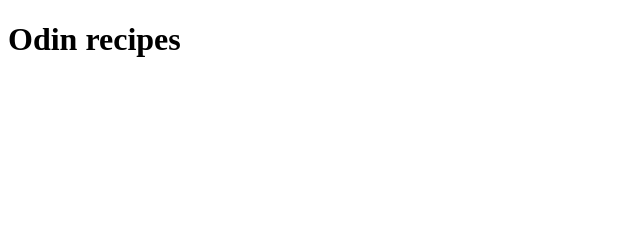
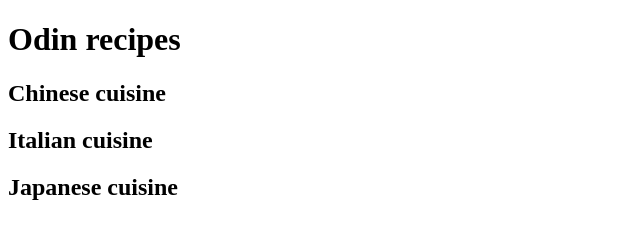
Before and after one commit to atrbyg24/odin-recipes, a plain HTML site: page index.html in a window 1280 px wide. Shown: the whole page, without its empty margins (0-640 px from the left). Drawn offline with Linux system fonts and the light colour scheme.

Commit message:
Add cuisine headings

```diff
--- a/index.html
+++ b/index.html
@@ -7,5 +7,8 @@
 
     <body>
         <h1>Odin recipes</h1>
+        <h2>Chinese cuisine</h2>
+        <h2>Italian cuisine</h2>
+        <h2>Japanese cuisine</h2>
     </body>
 </html>
```
